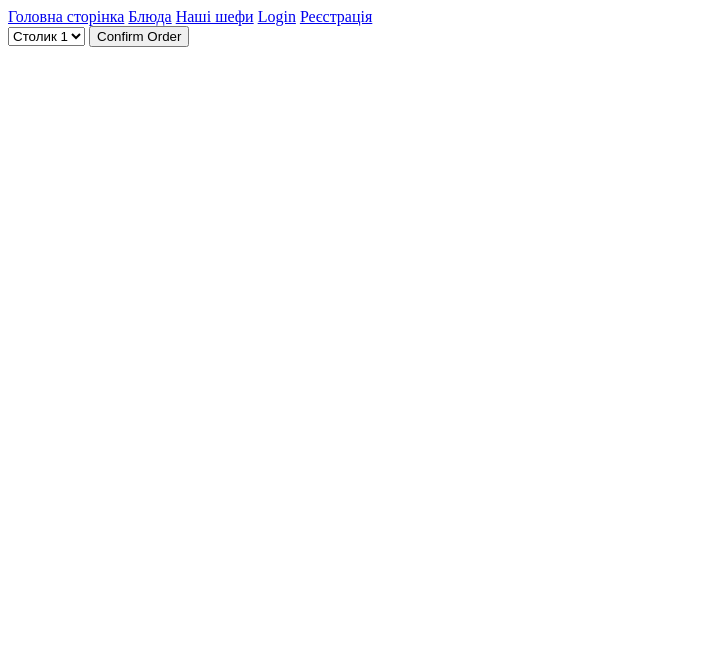
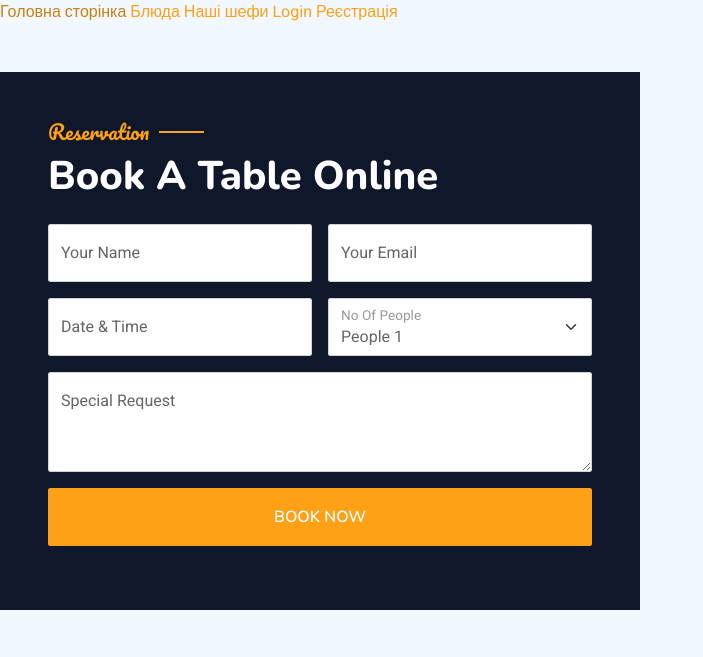
Before and after one commit to ShevDevOps/gourmet-hub, a Django app: page /order/ in a window 1280 px wide. Shown: the top 657 px of the page, without its empty margins (0-703 px from the left). Run offline with Django 5.2, Linux system fonts and the light colour scheme; data comes from the database, SQL or seed files in the repository; both versions use the stored data as it was after the commit; some libraries are stand-ins or nearby versions.

Commit message:
Підтянув css до order

```diff
--- a/order_table/views.py
+++ b/order_table/views.py
@@ -6,5 +6,10 @@ from django.contrib.auth.decorators import login_required
 # # Create your views here.
 # @login_required(login_url='login')  # ЗРОБИТИ РЕГІСТРАЦІЮ І АВТОРИЗАЦІЮ
 def order_table(request):
+    if request.method == 'POST':
+        table_id = request.POST.get('table_id')
+        table = Table.objects.get(id=table_id)
+        order = Ordered_Table.objects.create(table=table)
+        return JsonResponse({'order_id': order.id})
     tables = Table.objects.all()
     return render(request, 'order.html', {'tables': tables})
--- a/templates/order.html
+++ b/templates/order.html
@@ -1,20 +1,109 @@
+{% load static %}
+{% csrf_token %}
+<!DOCTYPE html>
 <html>
     <head>
-    <title>Order Confirmation</title>
-</head>
+        <meta charset="utf-8">
+        <title>Order - Bootstrap Restaurant Template</title>
+        <meta content="width=device-width, initial-scale=1.0" name="viewport">
+        <meta content="" name="keywords">
+        <meta content="" name="description">
+
+        <!-- Favicon -->
+        <link href="img/favicon.ico" rel="icon">
+
+        <!-- Google Web Fonts -->
+        <link rel="preconnect" href="https://fonts.googleapis.com">
+        <link rel="preconnect" href="https://fonts.gstatic.com" crossorigin>
+        <link href="https://fonts.googleapis.com/css2?family=Heebo:wght@400;500;600&family=Nunito:wght@600;700;800&family=Pacifico&display=swap" rel="stylesheet">
+
+        <!-- Icon Font Stylesheet -->
+        <link href="https://cdnjs.cloudflare.com/ajax/libs/font-awesome/5.10.0/css/all.min.css" rel="stylesheet">
+        <link href="https://cdn.jsdelivr.net/npm/bootstrap-icons@1.4.1/font/bootstrap-icons.css" rel="stylesheet">
+
+        <!-- Libraries Stylesheet -->
+        <link href= '{% static "lib/animate/animate.min.css" %}' rel="stylesheet">
+        <link href= '{% static "lib/owlcarousel/assets/owl.carousel.min.css" %}' rel="stylesheet">
+        <link href= '{% static "lib/tempusdominus/css/tempusdominus-bootstrap-4.min.css" %}' rel="stylesheet" />
+
+        <!-- Customized Bootstrap Stylesheet -->
+        <link href= '{% static "css/bootstrap.min.css" %}' rel="stylesheet">
+
+        <!-- Template Stylesheet -->
+        <link href= '{% static "css/style.css" %}' rel="stylesheet">
+    <head>
     <body>
         {% load static %}
         {% csrf_token %}
         {% include "header.html" %}
-    <form id = "order-form" method="POST" action="/order">
-        <select id="table" name="table">
-            {% for table in tables %}
-                {% if table.is_available %}
-                <option value="{{ table.id }}"> Столик {{ table.id }}</option>
-                {% endif %}
-            {% endfor %}
+        <div class="container-xxl py-5 px-0 wow fadeInUp" data-wow-delay="0.1s">
+            <div class="row g-0">
+                <div class="col-md-6 bg-dark d-flex align-items-center">
+                    <div class="p-5 wow fadeInUp" data-wow-delay="0.2s">
+                        <h5 class="section-title ff-secondary text-start text-primary fw-normal">Reservation</h5>
+                        <h1 class="text-white mb-4">Book A Table Online</h1>
+                        <form method="POST" action="{% url 'order_table' %}">
+                            <div class="row g-3">
+                                <div class="col-md-6">
+                                    <div class="form-floating">
+                                        <input type="text" class="form-control" id="name" placeholder="Your Name">
+                                        <label for="name">Your Name</label>
+                                    </div>
+                                </div>
+                                <div class="col-md-6">
+                                    <div class="form-floating">
+                                        <input type="email" class="form-control" id="email" placeholder="Your Email">
+                                        <label for="email">Your Email</label>
+                                    </div>
+                                </div>
+                                <div class="col-md-6">
+                                    <div class="form-floating date" id="date3" data-target-input="nearest">
+                                        <input type="text" class="form-control datetimepicker-input" id="datetime" placeholder="Date & Time" data-target="#date3" data-toggle="datetimepicker" />
+                                        <label for="datetime">Date & Time</label>
+                                    </div>
+                                </div>
+                                <div class="col-md-6">
+                                    <div class="form-floating">
+                                        <select class="form-select" id="select1">
+                                          <option value="1">People 1</option>
+                                          <option value="2">People 2</option>
+                                          <option value="3">People 3</option>
                                         </select>
+                                        <label for="select1">No Of People</label>
+                                      </div>
+                                </div>
+                                <div class="col-12">
+                                    <div class="form-floating">
+                                        <textarea class="form-control" placeholder="Special Request" id="message" style="height: 100px"></textarea>
+                                        <label for="message">Special Request</label>
+                                    </div>
+                                </div>
+                                <div class="col-12">
+                                    <button class="btn btn-primary w-100 py-3" type="submit">Book Now</button>
+                                </div>
+                            </div>
+                        </form>
+                    </div>
+                </div>
+            </div>
+        </div>
 
-        <button type="submit">Confirm Order</button>
-        </form>
+        <div class="modal fade" id="videoModal" tabindex="-1" aria-labelledby="exampleModalLabel" aria-hidden="true">
+            <div class="modal-dialog">
+                <div class="modal-content rounded-0">
+                    <div class="modal-header">
+                        <h5 class="modal-title" id="exampleModalLabel">Youtube Video</h5>
+                        <button type="button" class="btn-close" data-bs-dismiss="modal" aria-label="Close"></button>
+                    </div>
+                    <div class="modal-body">
+                        <!-- 16:9 aspect ratio -->
+                        <div class="ratio ratio-16x9">
+                            <iframe class="embed-responsive-item" src="" id="video" allowfullscreen allowscriptaccess="always"
+                                allow="autoplay"></iframe>
+                        </div>
+                    </div>
+                </div>
+            </div>
+        </div>
+    </body>
     </html>
```
Also changed, not shown: db.sqlite3. Lines whose indentation alone changed are shown as unchanged.
